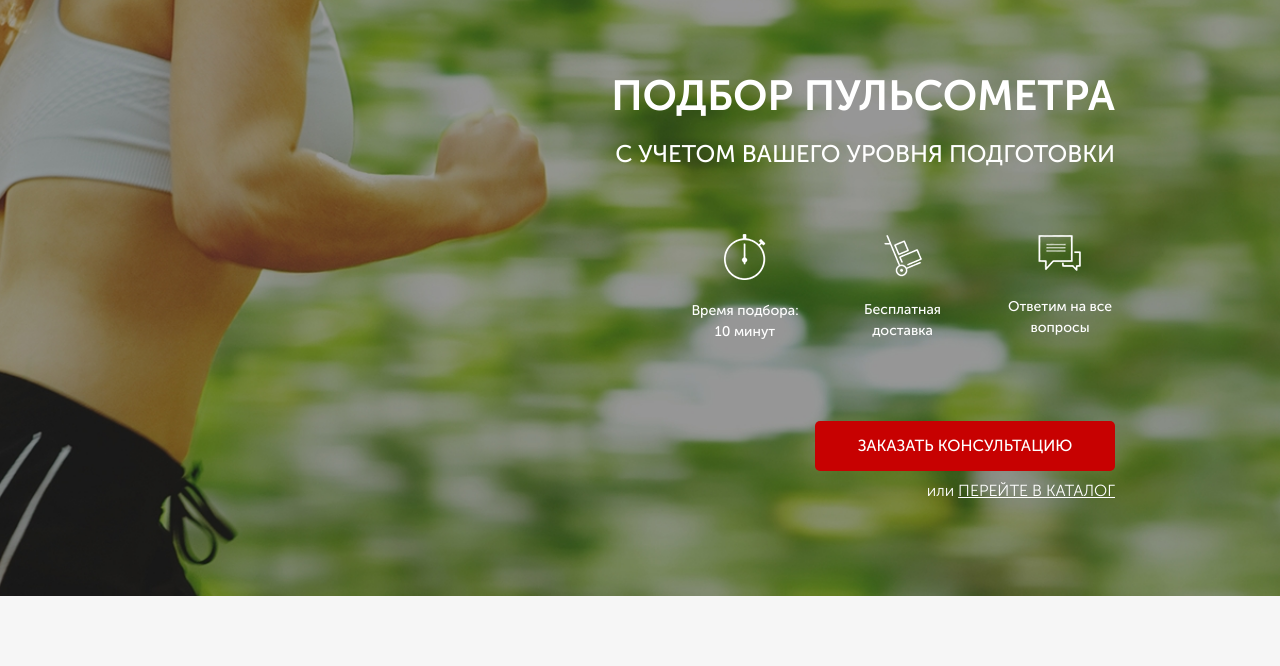
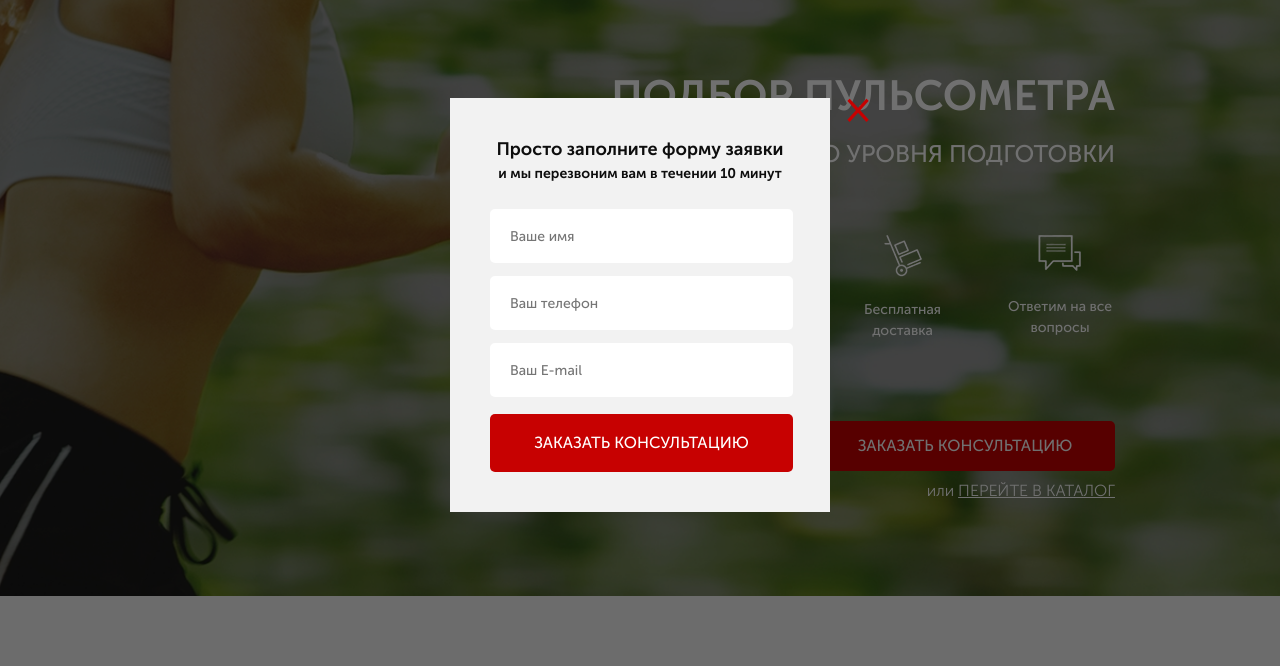
Before and after one commit to VladimirovRoman/Pulse, a website: page src/index.html in a window 1280 px wide. Both pictures are taken after a click on the button "ЗАКАЗАТЬ ЗВОНОК". Shown: the part 95-761 px from the top of the page. Drawn offline with nearby package versions, Linux system fonts and the light colour scheme.

Commit message:
create modal

```diff
--- a/src/index.html
+++ b/src/index.html
@@ -25,7 +25,9 @@
 						<a href="tel:+74999228974" class="header__phone"
 							>+7(499) 922-89-74</a
 						>
-						<button class="button">заказать звонок</button>
+						<button data-modal="consultation" class="button">
+							заказать звонок
+						</button>
 					</div>
 				</header>
 				<div class="promo__wrapper">
@@ -46,7 +48,9 @@
 							Ответим на все вопросы
 						</div>
 					</div>
-					<button class="button button_main">заказать консультацию</button>
+					<button data-modal="consultation" class="button button_main">
+						заказать консультацию
+					</button>
 					<div class="promo__link">
 						или
 						<a href="#">перейте в каталог</a>
@@ -605,12 +609,12 @@
 			</div>
 		</footer>
 		<div class="overlay">
-			<div class="modal">
+			<div class="modal" id="consultation">
 				<div class="modal__close">&times;</div>
-				<div class="modal__subtitle"></div>
-				<div class="modal__text"></div>
+				<div class="modal__subtitle">Просто заполните форму заявки</div>
+				<div class="modal__text">и мы перезвоним вам в течении 10 минут</div>
 
-				<form class="feed-form" action="#">
+				<form class="feed-form feed-form_mt25" action="#">
 					<input name="name" required placeholder="Ваше имя" type="text" />
 					<input
 						name="phone"
@@ -622,6 +626,32 @@
 
 					<button class="button button_submit">заказать консультацию</button>
 				</form>
+			</div>
+
+			<div class="modal" id="order">
+				<div class="modal__close">&times;</div>
+				<div class="modal__subtitle">Ваш заказ:</div>
+				<div class="modal__text">Пульсометр Polar FT1</div>
+
+				<form class="feed-form feed-form_mt25" action="#">
+					<input name="name" required placeholder="Ваше имя" type="text" />
+					<input
+						name="phone"
+						required
+						placeholder="Ваш телефон"
+						type="number"
+					/>
+					<input name="email" required placeholder="Ваш E-mail" ype="email" />
+					<button class="button button_submit">купить</button>
+				</form>
+			</div>
+
+			<div class="modal modal_mini" id="thanks">
+				<div class="modal__close">&times;</div>
+				<div class="modal__subtitle">Спасибо за вашу заявку!</div>
+				<div class="modal__text">
+					Наш менеджер свяжется с вами в ближайшее время!
+				</div>
 			</div>
 		</div>
 
--- a/src/js/script.js
+++ b/src/js/script.js
@@ -51,4 +51,8 @@ $(document).ready(function () {
 
 	toggleSlide('.catalog-item__back');
 	toggleSlide('.catalog-item__link');
+
+	$('[data-modal=consultation]').on('click', function () {
+		$('.overlay, #consultation').fadeIn();
+	});
 });
--- a/src/sass/blocks/_forms.scss
+++ b/src/sass/blocks/_forms.scss
@@ -16,4 +16,7 @@
 			margin-bottom: 17px;
 		}
 	}
+	&_mt25 {
+		margin-top: 25px;
+	}
 }
--- /dev/null
+++ b/src/sass/blocks/_modals.scss
@@ -0,0 +1,49 @@
+.overlay {
+	display: none;
+	position: fixed;
+	width: 100%;
+	height: 100%;
+	top: 0;
+	background-color: rgba(0, 0, 0, 0.56);
+}
+
+.modal {
+	position: absolute;
+	top: 50%;
+	left: 50%;
+	transform: translate(-50%, -50%);
+	width: 380px;
+	background-color: #f2f2f2;
+	min-height: 400px;
+	padding: 38px 40px 40px 40px;
+	&__close {
+		position: absolute;
+		top: 0;
+		line-height: 21px;
+		right: -40px;
+		font-size: 41px;
+		color: $main-color;
+		cursor: pointer;
+	}
+	&__subtitle {
+		font-weight: 700;
+		font-size: 18px;
+		color: #0d0d0d;
+		text-align: center;
+	}
+	&__text {
+		font-weight: 700;
+		text-align: center;
+		font-size: 14px;
+		color: #0d0d0d;
+	}
+	&_mini {
+		min-height: 140px;
+	}
+}
+
+#consultation,
+#order,
+#thanks {
+	display: none;
+}
--- a/src/sass/style.scss
+++ b/src/sass/style.scss
@@ -17,3 +17,4 @@
 @import 'blocks/catalog';
 @import 'blocks/reviews';
 @import 'blocks/footer';
+@import 'blocks/modals';
```
Also changed, not shown: src/css/style.min.css.
